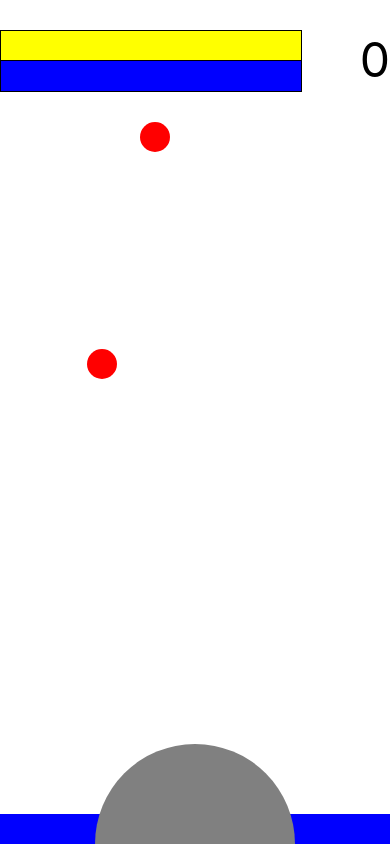
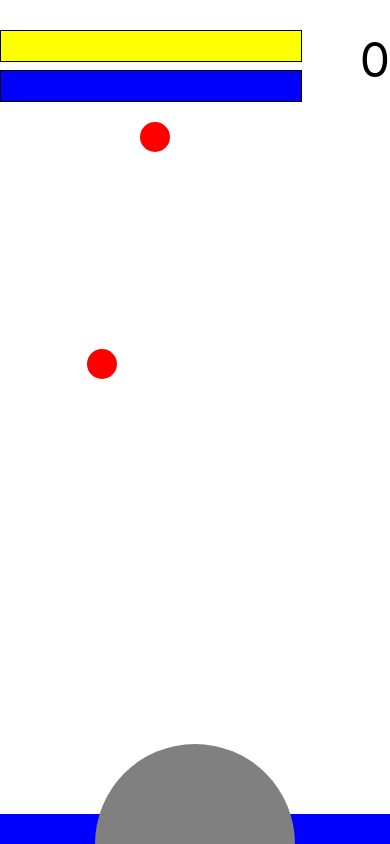
Before and after one commit to anthonyDrury/recoil-command, a React (Create React App) app: page / in a window 390 px wide. Built offline with nearby package versions, Linux system fonts and the light colour scheme.

Commit message:
style: fix mobile size restrictions

```diff
--- a/src/components/BallShooter.tsx
+++ b/src/components/BallShooter.tsx
@@ -62,6 +62,7 @@ function BallShooter(props: { debugMode?: boolean }) {
   }
 
   return (
+    <div style={{ zIndex: 10 }} onClick={handleShoot}>
       <div
         ref={shooterRef}
         onMouseMove={handleMouseMove}
@@ -77,7 +78,6 @@ function BallShooter(props: { debugMode?: boolean }) {
           bottom: "0",
           zIndex: 1,
         }}
-      onClick={handleShoot}
       >
         {props.debugMode ? (
           <div
@@ -99,6 +99,7 @@ function BallShooter(props: { debugMode?: boolean }) {
           ></div>
         ) : null}
       </div>
+    </div>
   );
 }
 
--- a/src/components/DefenceBar.tsx
+++ b/src/components/DefenceBar.tsx
@@ -9,7 +9,7 @@ function DefenceBar() {
     <div
       style={{
         position: "absolute",
-        top: 60,
+        top: 70,
         left: 0,
         height: 30,
         zIndex: 10,
--- a/src/helpers/window.utils.ts
+++ b/src/helpers/window.utils.ts
@@ -1,5 +1,3 @@
-export const getWidth = () =>
-  Math.max(window.innerWidth, document.documentElement.clientWidth);
+export const getWidth = () => document.documentElement.clientWidth;
 
-export const getHeight = () =>
-  Math.max(window.innerHeight, document.documentElement.clientHeight);
+export const getHeight = () => document.documentElement.clientHeight;
--- a/src/index.css
+++ b/src/index.css
@@ -10,6 +10,12 @@ body {
 html,
 body {
   overflow: hidden;
+  height: 100%;
+}
+
+div#root {
+  position: relative;
+  height: 100%;
 }
 
 code {
--- a/src/state/selectors.ts
+++ b/src/state/selectors.ts
@@ -13,7 +13,6 @@ import {
 import { isSameItem, determineCollisions } from "../helpers/atom.utils";
 import { item } from "../types/atom.types";
 import { getNumberInRange } from "../helpers/common.utils";
-import DefenceBar from "../components/DefenceBar";
 
 export const getActiveItems = selector({
   key: "filteredTodoListState",
@@ -64,8 +63,10 @@ export const updateItemsPositions = selector({
         // limit power to 100
         set(powerBar, (val) => getNumberInRange(val + 5, 0, 100));
 
-        // Since per collision there us two items
-        set(points, (val) => val + 0.5);
+        if (!get(getHasLost)) {
+          // Since per collision there us two items
+          set(points, (val) => val + 0.5);
+        }
       }
       // If enemy shot collides with defence, adjust defence
       else if (
```
Lines whose indentation alone changed are shown as unchanged.
